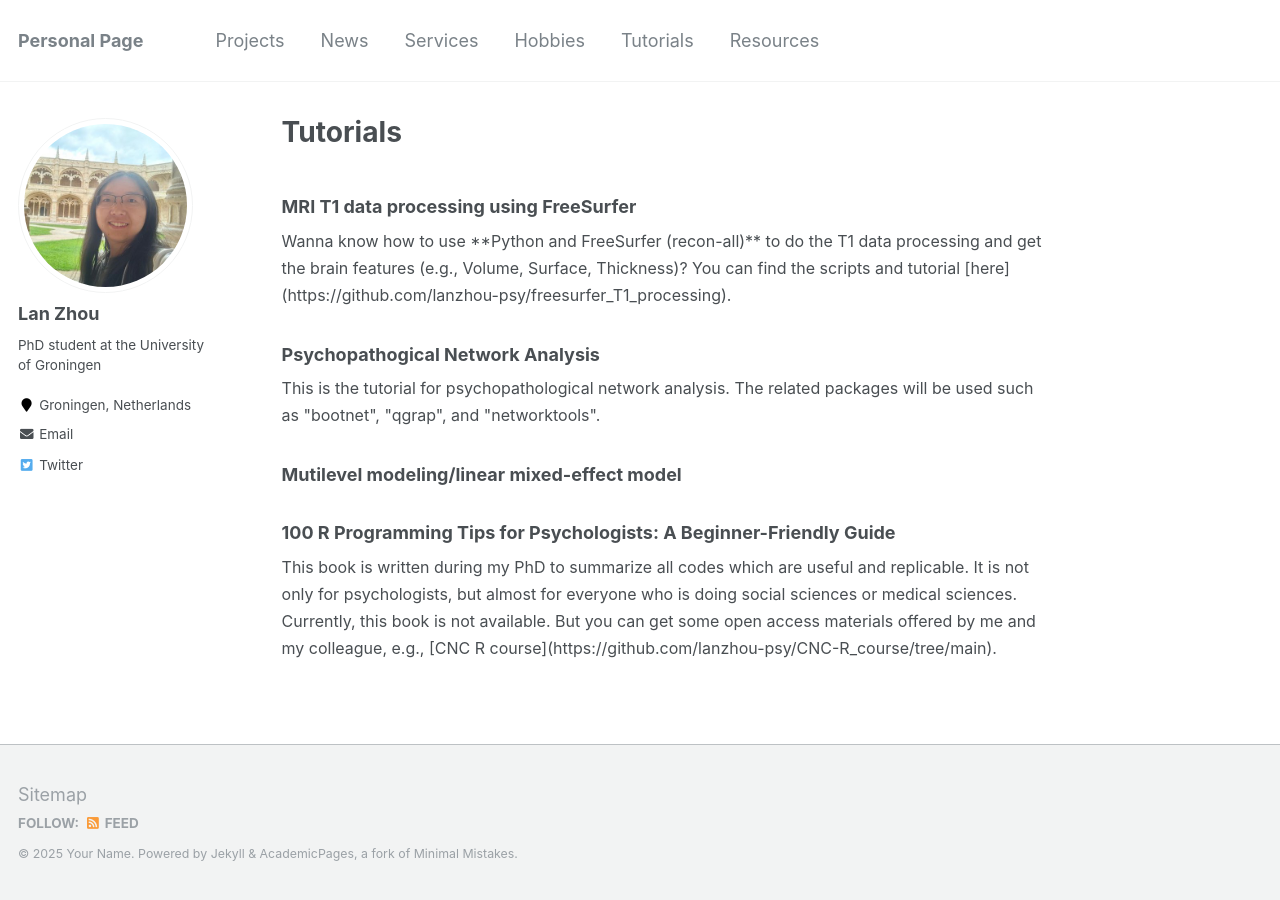
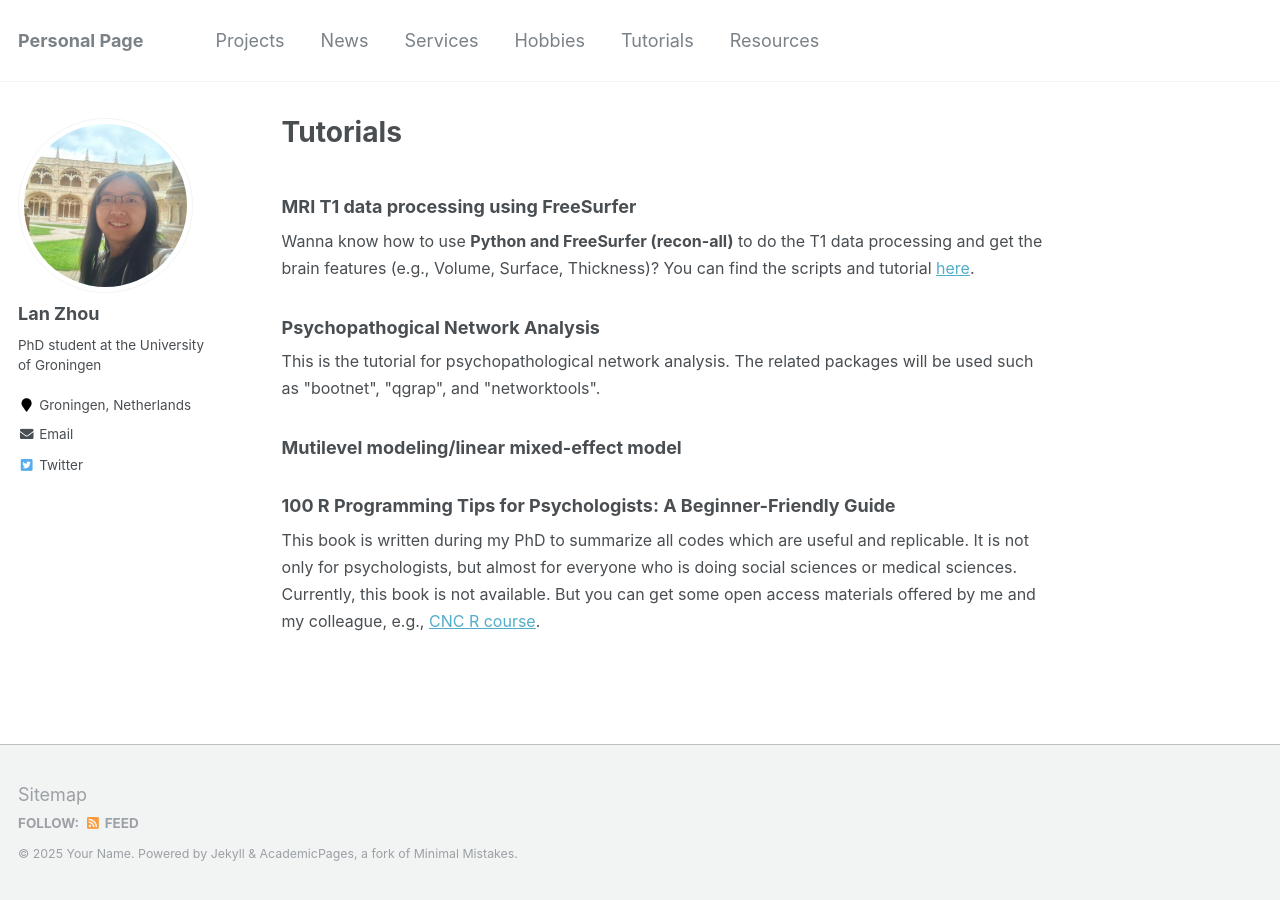
Before and after one commit to lanzhou-psy/personal-page, a Jekyll site: the page built from _pages/tutorial.md, in a window 1280 px wide. Built offline with Jekyll 4.4.1, drawn with Linux system fonts in a browser that asks for light colours.

Commit message:
Update tutorial.md

```diff
--- a/_pages/tutorial.md
+++ b/_pages/tutorial.md
@@ -8,7 +8,13 @@ redirect_from:
 ---
 
 ### MRI T1 data processing using FreeSurfer
-<font size="3"> Wanna know how to use **Python and FreeSurfer (recon-all)** to do the T1 data processing and get the brain features (e.g., Volume, Surface, Thickness)? You can find the scripts and tutorial [here](https://github.com/lanzhou-psy/freesurfer_T1_processing).</font>
+<font size="3">
+Wanna know how to use <b>Python and FreeSurfer (recon-all)</b> to do the T1 data processing
+and get the brain features (e.g., Volume, Surface, Thickness)?
+You can find the scripts and tutorial
+<a href="https://github.com/lanzhou-psy/freesurfer_T1_processing">here</a>.
+</font>
+
 
 ### Psychopathogical Network Analysis
 <font size="3">This is the tutorial for psychopathological network analysis. The related packages will be used such as "bootnet", "qgrap", and "networktools".</font>
@@ -18,4 +24,10 @@ redirect_from:
 
 
 ### 100 R Programming Tips for Psychologists: A Beginner-Friendly Guide
-<font size="3">This book is written during my PhD to summarize all codes which are useful and replicable. It is not only for psychologists, but almost for everyone who is doing social sciences or medical sciences. Currently, this book is not available. But you can get some open access materials offered by me and my colleague, e.g., [CNC R course](https://github.com/lanzhou-psy/CNC-R_course/tree/main). </font>
+<font size="3">
+This book is written during my PhD to summarize all codes which are useful and replicable.
+It is not only for psychologists, but almost for everyone who is doing social sciences or medical sciences.
+Currently, this book is not available.
+But you can get some open access materials offered by me and my colleague, e.g.,
+<a href="https://github.com/lanzhou-psy/CNC-R_course/tree/main">CNC R course</a>.
+</font>
```
